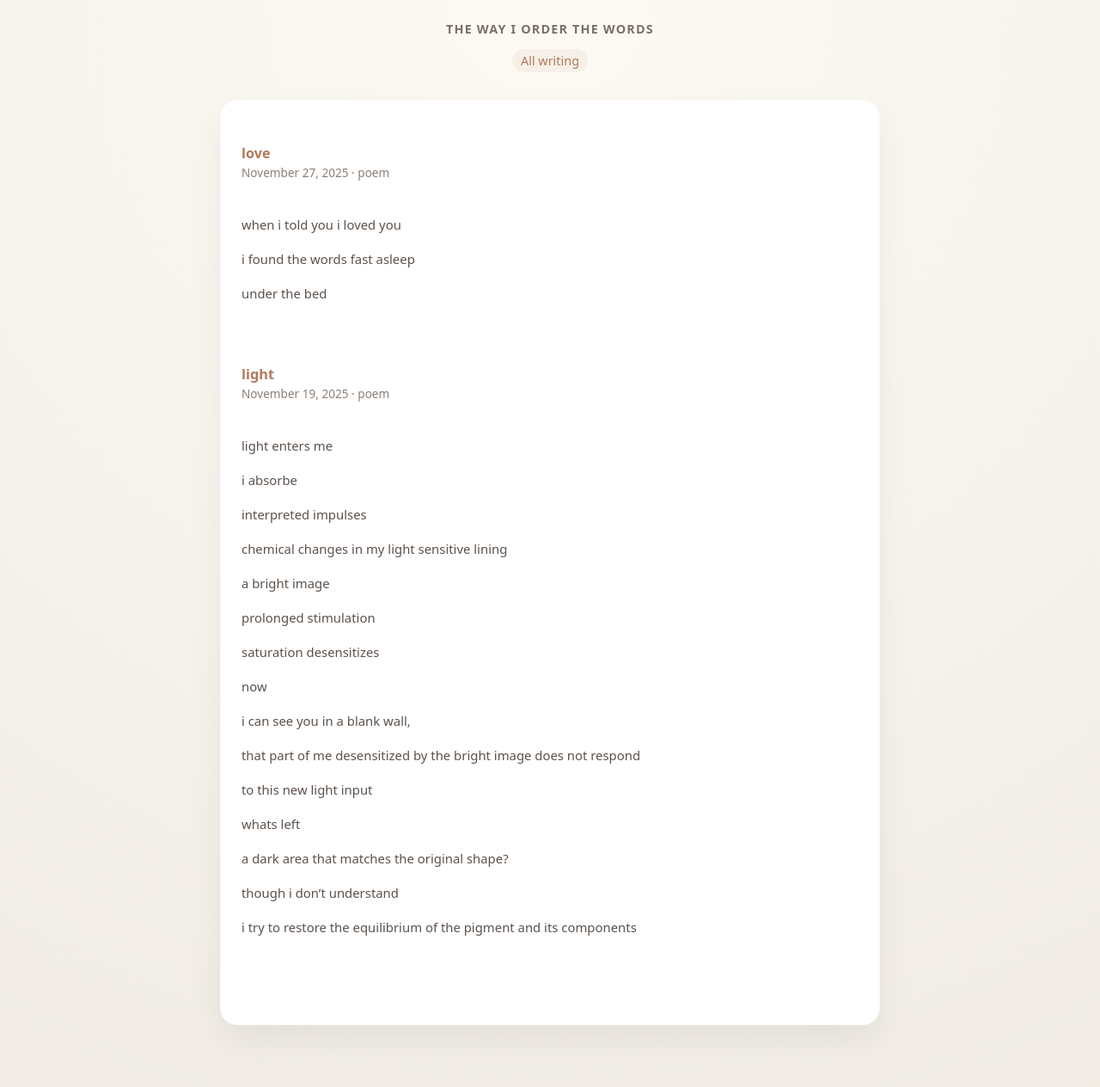
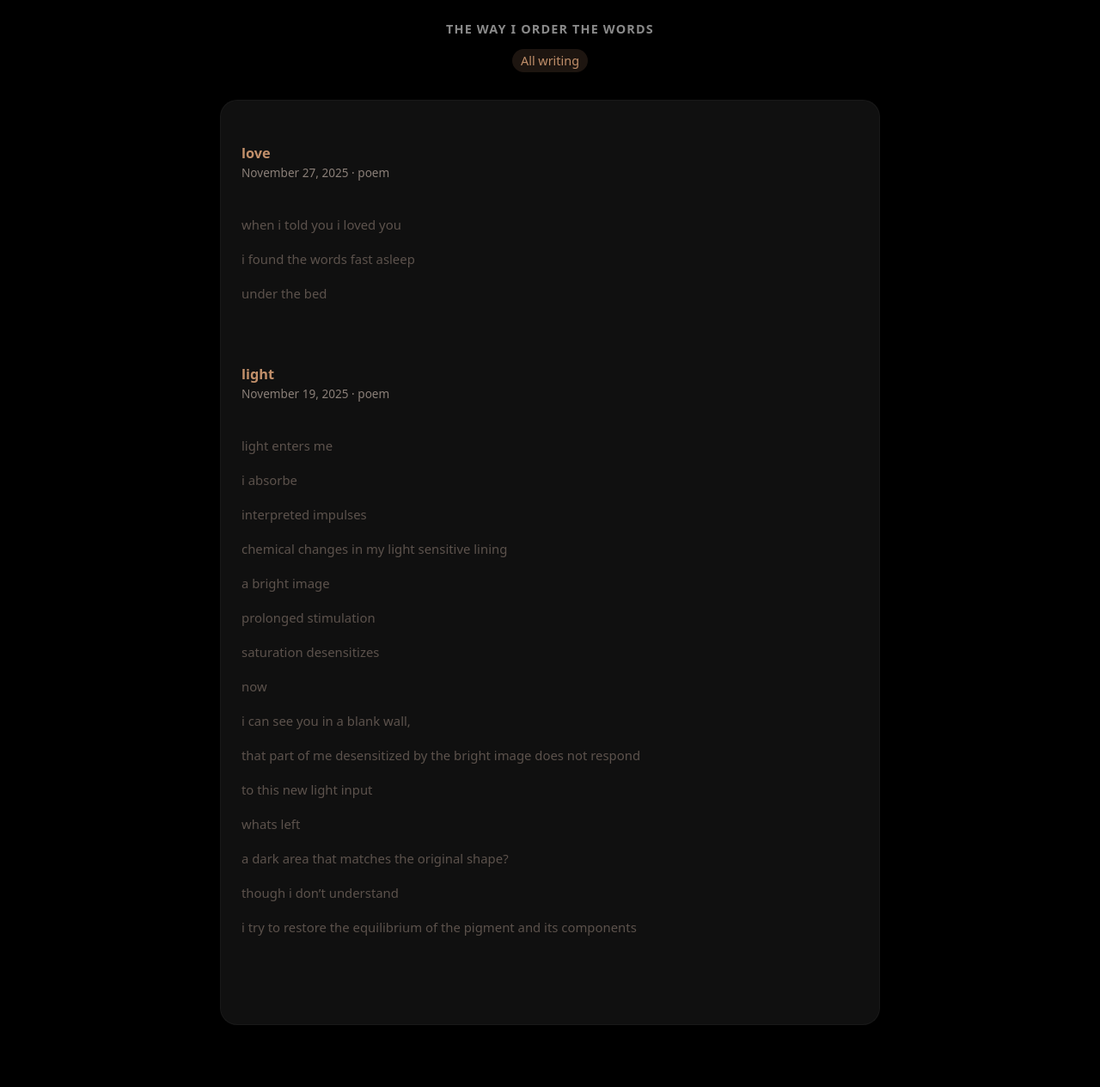
Before and after one commit to prosesareread/prosesareread.github.io, a Jekyll site: the page built from index.html, in a window 1280 px wide. Shown: the whole page at 86% size. Built offline with Jekyll 4.4.1, drawn with Linux system fonts in a browser that asks for light colours.

Commit message:
Update default.html

```diff
--- a/_layouts/default.html
+++ b/_layouts/default.html
@@ -8,12 +8,12 @@
   <!-- Simple, clean typography-focused design -->
 <style>
   :root {
-      --bg: #f6f3ec;
-      --bg-card: #ffffff;
-      --text-main: #262220;
-      --text-muted: #7a6f69;
-      --accent: #b07a5e;
-      --accent-soft: rgba(176, 122, 94, 0.08);
+    --bg: #000000;
+    --bg-card: #101010;
+    --text-main: #e8e8e8;
+    --text-muted: #8a8a8a;
+    --accent: #c18f6a;
+    --accent-soft: rgba(193, 143, 106, 0.15);
   }
 
     * {
@@ -23,7 +23,7 @@
   body {
     margin: 0;
     font-family: system-ui, -apple-system, BlinkMacSystemFont, "Segoe UI", sans-serif;
-      background: radial-gradient(circle at top, #fdfaf5 0, #f6f3ec 55%, #f0ebe3 100%);
+    background: #000000; /* black background */
     color: var(--text-main);
   }
 
@@ -56,8 +56,8 @@
   background: var(--bg-card);
   border-radius: 20px;
   padding: 26px 24px 30px;
-      box-shadow: 0 18px 40px rgba(0,0,0,0.06);
-      border: 1px solid rgba(0,0,0,0.02);
+  box-shadow: 0 18px 40px rgba(0, 0, 0, 0.6);
+  border: 1px solid rgba(255, 255, 255, 0.04);
 }
 
     a {
```
Lines whose indentation alone changed are shown as unchanged.
